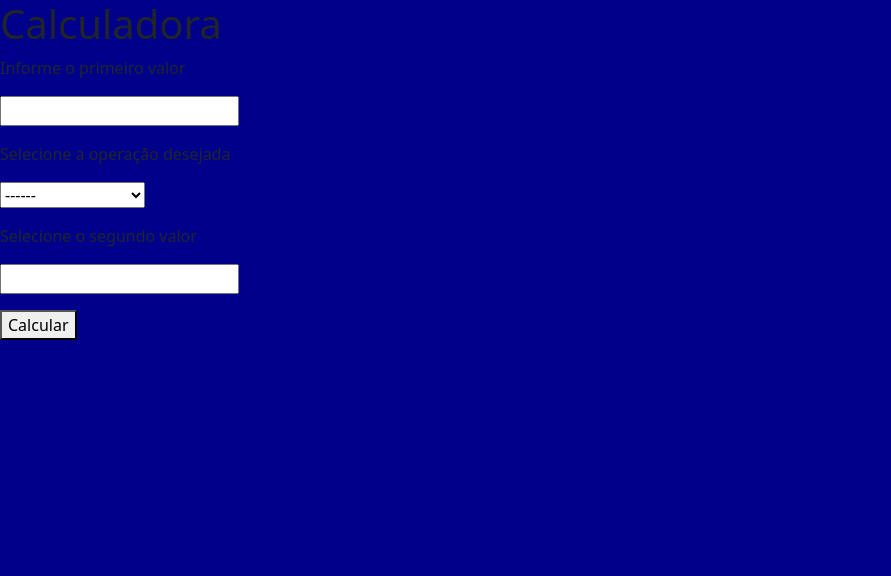
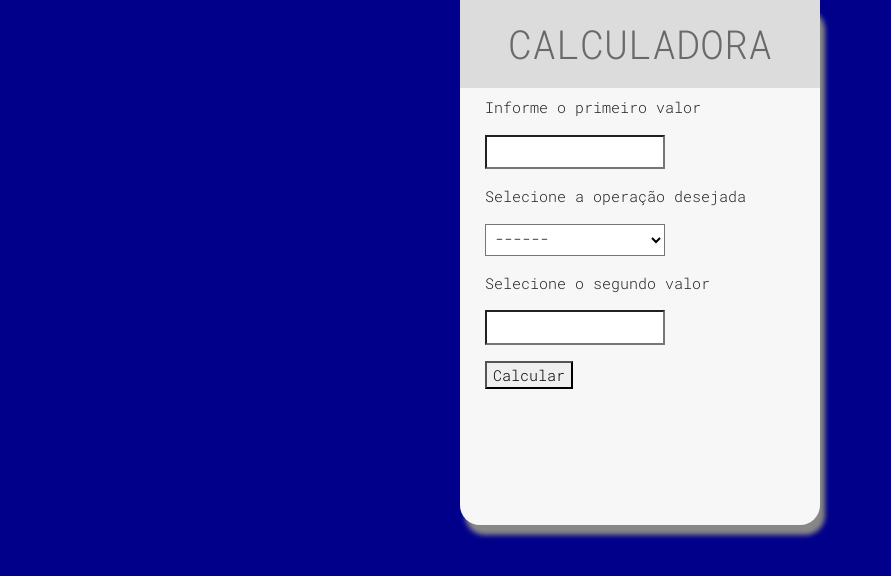
Before and after one commit to ZPitta/Projeto_Calculadora, a plain HTML site: page index.html in a window 1280 px wide. Shown: the whole page, without its empty margins (0-891 px from the left). Drawn offline with nearby package versions, Linux system fonts and the light colour scheme.

Commit message:
Primeiras alterações

```diff
--- a/index.html
+++ b/index.html
@@ -13,15 +13,16 @@
         <script type="text/javascript" src="main.js" defer></script>
     </head>
     <body>
-        <h1>Calculadora</h1>
-        <form>
+        <div id="container">
+            <h1 class="title">Calculadora</h1>
+            <form class="calcForm">
                 <section>
                     <div>
                         <label for="num1">
                             <p>Informe o primeiro valor</p>
                         </label>
                         <p>
-                        <input type="number" name="num1" id="num1" />
+                            <input type="number" name="num1" id="num1" class="formInput" />
                         </p>
                     </div>
                 </section>
@@ -31,7 +32,7 @@
                             <p>Selecione a operação desejada</p>
                         </label>
                         <p>
-                        <select name="operacao" id="operacao">
+                            <select name="operacao" id="operacao" class="formInput">
                                 <option value="NA" selected disabled>------</option>
                                 <option value="+">Adição (+)</option>
                                 <option value="-">Subtração (-)</option>
@@ -47,13 +48,14 @@
                             <p>Selecione o segundo valor</p>
                         </label>
                         <p>
-                        <input type="number" name="num2" id="num2" />
+                            <input type="number" name="num2" id="num2" class="formInput" />
                         </p>
                     </div>
                 </section>
                 <section>
-                <button type="submit">Calcular</button>
+                    <button type="submit" onclick="calcular(num1, operacao, num2)">Calcular</button>
                 </section>
             </form>
+        </div>
     </body>
 </html>
--- a/main.css
+++ b/main.css
@@ -1,7 +1,46 @@
+@import url('https://fonts.googleapis.com/css2?family=Roboto+Mono:wght@300&display=swap');
+
 :root {
-    --primary-color: lightcoral;
+    --primary-color: darkblue;
+    --secondary-color: DimGrey;
+    --tertiary-color: Gainsboro;
 }
 
 body {
-    background-color: darkblue;
+    background-color: var(--primary-color);
+    font-size: 15px;
+    font-family: Roboto Mono, sans-serif;
 }
+
+#container {
+    height: 525px;
+    width: 360px;
+    margin: auto;
+    background: #F7F7F7;
+    box-shadow: 5px 10px 5px #888888;
+    border-radius: 20px;
+}
+
+.title {
+    background: var(--tertiary-color);
+    color: var(--secondary-color);
+    padding: 20px;
+    text-transform: uppercase;
+    text-align: center;
+    font-weight: normal;
+}
+
+.calcForm {
+    padding-left: 25px;
+}
+
+.formInput {
+    background: white;
+    width: 180px;
+    padding: 3px 3px 5px 5px;
+}
+
+.formInput:focus {
+    border: 3px solid var(--primary-color);
+    outline: none;
+}
```
Lines whose indentation alone changed are shown as unchanged.
